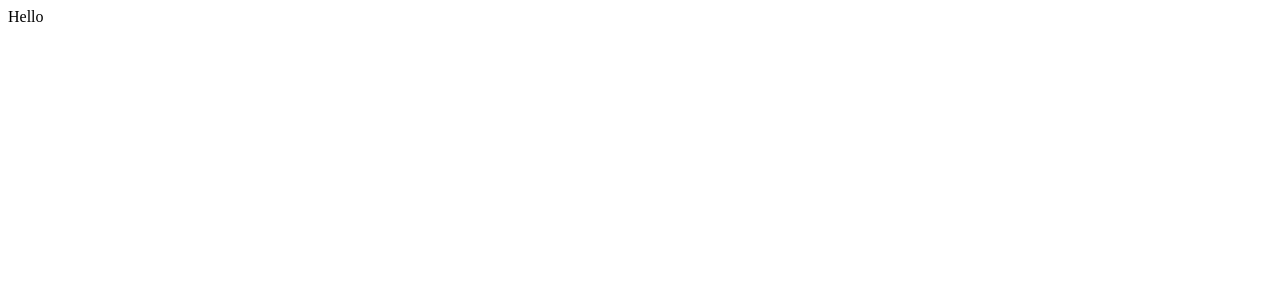
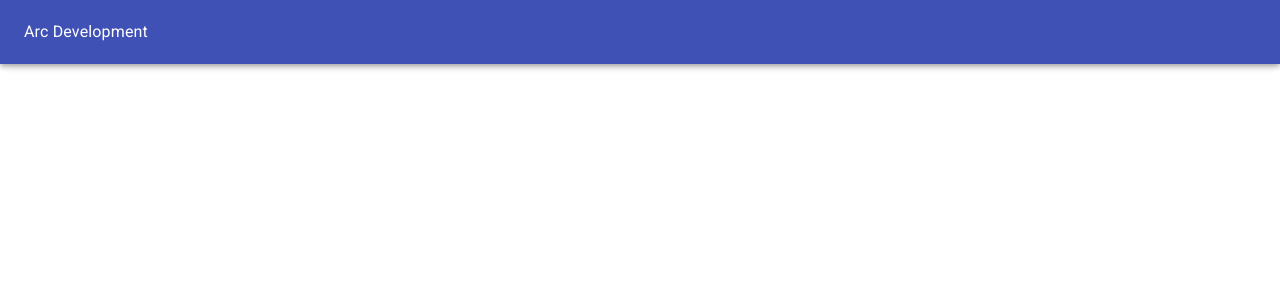
Before and after one commit to kblovett/arcdevelopment, a React (Create React App) app: page / in a window 1280 px wide. Shown: the top 300 px of the page. Built offline with nearby package versions, Linux system fonts and the light colour scheme.

Commit message:
2.12 AppBar

```diff
--- a/src/App.js
+++ b/src/App.js
@@ -1,5 +1,15 @@
+import React from 'react';
+import { Header } from './components';
+
+import { Container } from '@material-ui/core';
+
 function App() {
-  return <div className='App'>Hello</div>;
+  return (
+    <Container>
+      <Header />
+      Hello
+    </Container>
+  );
 }
 
 export default App;
--- /dev/null
+++ b/src/components/Header.js
@@ -0,0 +1,15 @@
+import React from 'react';
+
+import { AppBar, Toolbar, Typography } from '@material-ui/core';
+
+const Header = (props) => {
+  return (
+    <AppBar position='fixed'>
+      <Toolbar>
+        <Typography>Arc Development</Typography>{' '}
+      </Toolbar>
+    </AppBar>
+  );
+};
+
+export { Header };
--- /dev/null
+++ b/src/components/index.js
@@ -0,0 +1 @@
+export * from './Header';
```
Also changed, not shown: public/manifest.json.
